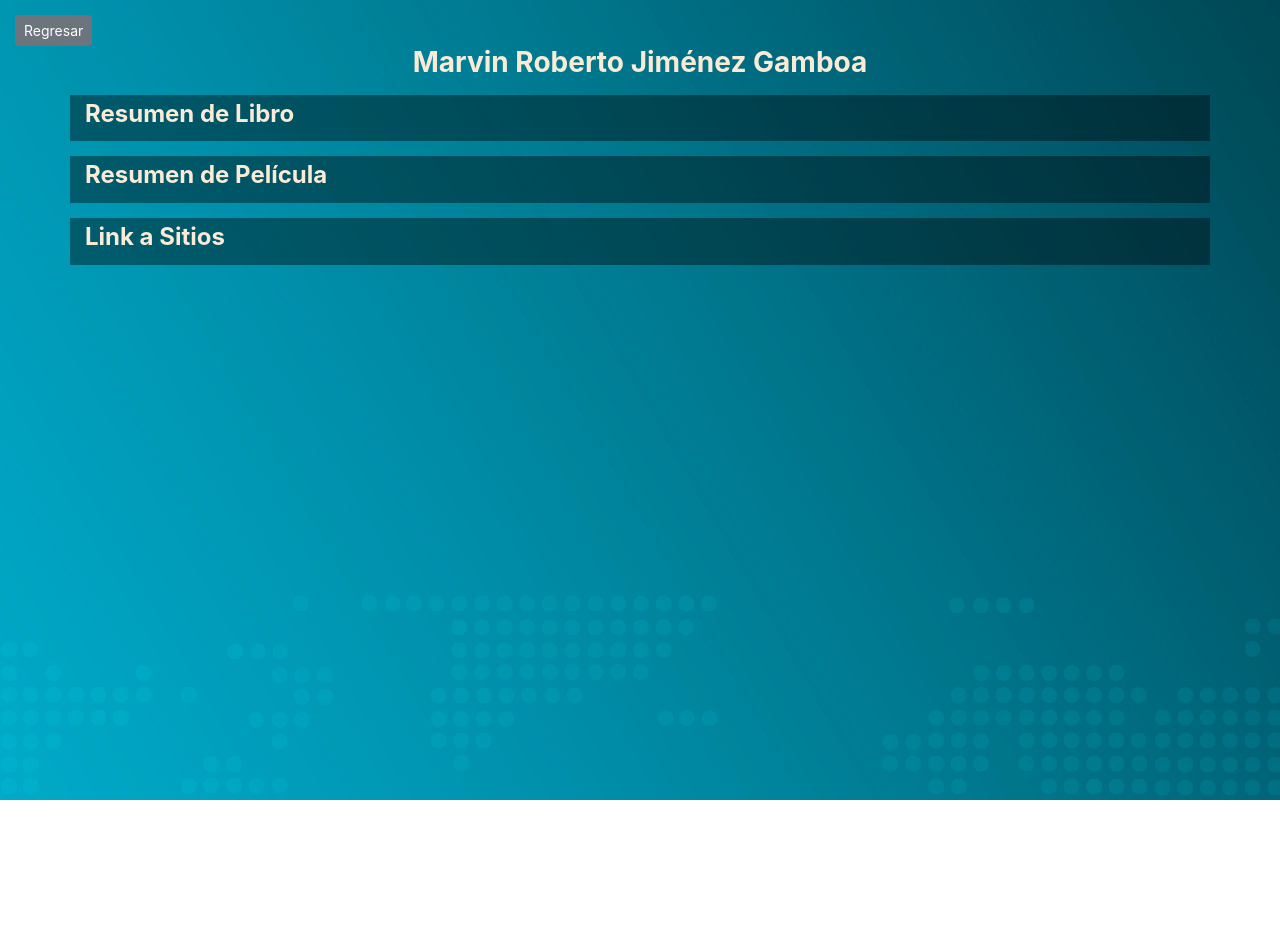
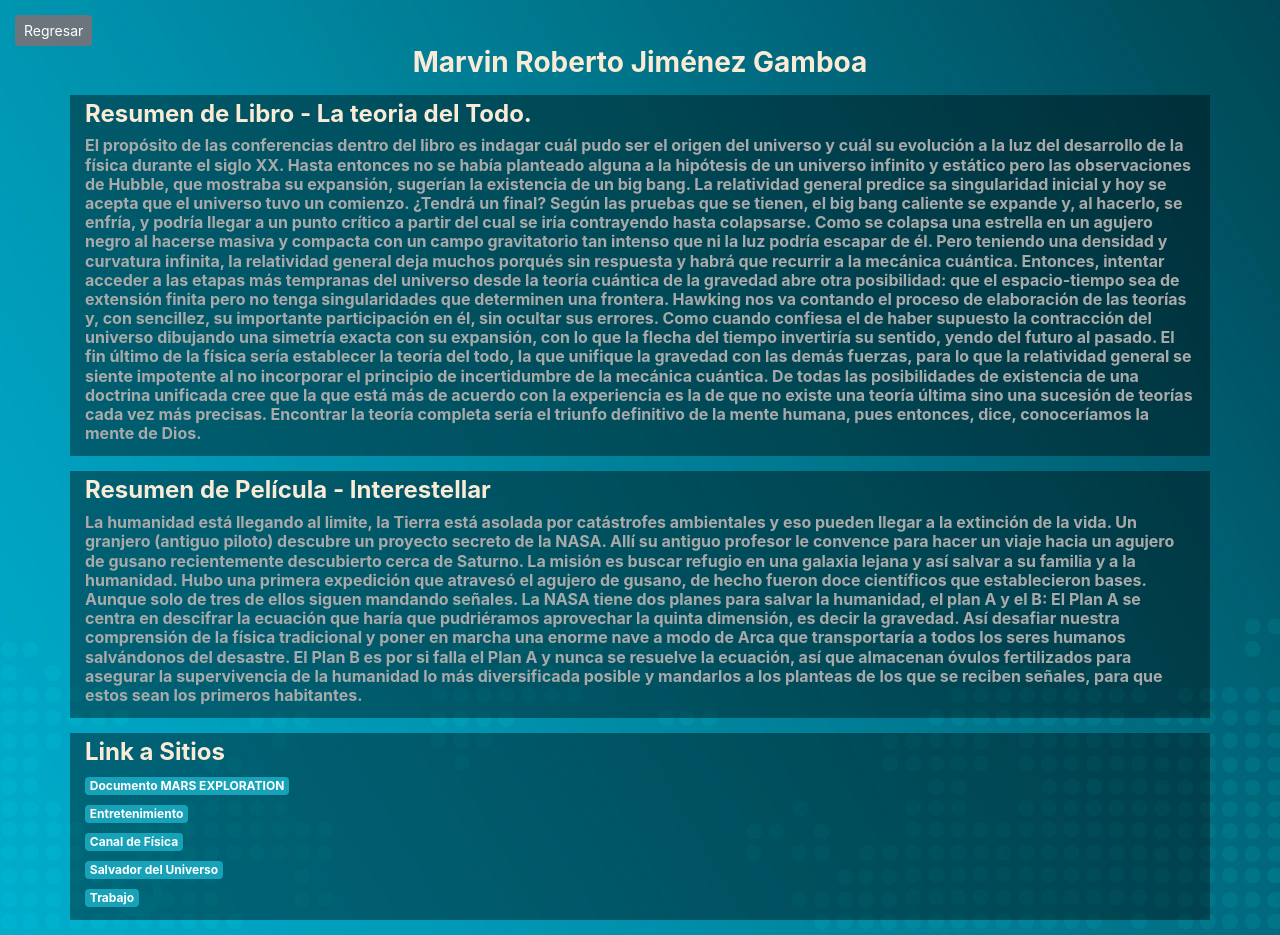
Before and after one commit to Fernando290608/TareaGit, a plain HTML site: page marvin_jimenez/index.html in a window 1280 px wide. Before the commit the page ends 800 px from the top, so only its background shows below. Drawn offline with nearby package versions, Linux system fonts and the light colour scheme.

Commit message:
Información de mi perfil.

```diff
--- a/assets/css/style_marvin.css
+++ b/assets/css/style_marvin.css
@@ -17,6 +17,13 @@ body{
 
 }
 
+.text_sec{
+
+    font-weight: bold;
+    color: darkgray;
+
+}
+
 .block{
 
     margin-top: 15px;
--- a/marvin_jimenez/index.html
+++ b/marvin_jimenez/index.html
@@ -14,13 +14,55 @@
             <h3 class="text">Marvin Roberto Jiménez Gamboa</h3>
         </div>
         <div class="container block">
-            <h4 class="text">Resumen de Libro</h4>
+            <h4 class="text">Resumen de Libro - La teoria del Todo.</h4>
+            <h6 class="text_sec">El propósito de las conferencias dentro del libro es indagar cuál pudo ser el origen del universo y cuál su evolución a la luz del
+                desarrollo de la física durante el siglo XX. Hasta entonces no se había planteado
+                alguna a la hipótesis de un universo infinito y estático pero las observaciones de Hubble,
+                que mostraba su expansión, sugerían la existencia de un big bang. La relatividad general predice
+                sa singularidad inicial y hoy se acepta que el universo tuvo un comienzo. ¿Tendrá un final?
+                Según las pruebas que se tienen, el big bang caliente se expande y, al hacerlo, se enfría,
+                y podría llegar a un punto crítico a partir del cual se iría contrayendo hasta colapsarse.
+                Como se colapsa una estrella en un agujero negro al hacerse masiva y compacta con un campo
+                gravitatorio tan intenso que ni la luz podría escapar de él. Pero teniendo una densidad y curvatura
+                infinita, la relatividad general deja muchos porqués sin respuesta y habrá que recurrir a la mecánica
+                cuántica. Entonces, intentar acceder a las etapas más tempranas del universo desde la teoría
+                cuántica de la gravedad abre otra posibilidad: que el espacio-tiempo sea de extensión finita pero
+                no tenga singularidades que determinen una frontera. Hawking nos va contando el proceso de
+                elaboración de las teorías y, con sencillez, su importante participación en él, sin ocultar sus errores.
+                Como cuando confiesa el de haber supuesto la contracción del universo dibujando una simetría exacta
+                con su expansión, con lo que la flecha del tiempo invertiría su sentido, yendo del futuro al pasado.
+                El fin último de la física sería establecer la teoría del todo, la que unifique la gravedad con las
+                demás fuerzas, para lo que la relatividad general se siente impotente al no incorporar el principio
+                de incertidumbre de la mecánica cuántica. De todas las posibilidades de existencia de una doctrina
+                unificada cree que la que está más de acuerdo con la experiencia es la de que no existe una teoría última
+                sino una sucesión de teorías cada vez más precisas. Encontrar la teoría completa sería el triunfo definitivo de la mente humana,
+                pues entonces, dice, conoceríamos la mente de Dios.</h6>
         </div>
         <div class="container block">
-            <h4 class="text">Resumen de Película</h4>
+            <h4 class="text">Resumen de Película - Interestellar</h4>
+            <h6 class="text_sec">
+                La humanidad está llegando al limite, la Tierra está asolada por catástrofes ambientales y eso pueden llegar
+                a la extinción de la vida. Un granjero (antiguo piloto) descubre un proyecto secreto de la NASA.
+                Allí su antiguo profesor le convence para hacer un viaje hacia un agujero de gusano recientemente
+                descubierto cerca de Saturno. La misión es buscar refugio en una galaxia lejana y así salvar a su familia
+                y a la humanidad.
+                Hubo una primera expedición que atravesó el agujero de gusano, de hecho fueron doce científicos que establecieron bases. Aunque solo de tres de ellos siguen mandando señales.
+                La NASA tiene dos planes para salvar la humanidad, el plan A y el B:
+                El Plan A se centra en descifrar la ecuación que haría que pudriéramos aprovechar la quinta dimensión,
+                es decir la gravedad. Así desafiar nuestra comprensión de la física tradicional y poner en marcha una
+                enorme nave a modo de Arca que transportaría a todos los seres humanos salvándonos del desastre.
+                El Plan B es por si falla el Plan A y nunca se resuelve la ecuación, así que almacenan óvulos fertilizados
+                para asegurar la supervivencia de la humanidad lo más diversificada posible y mandarlos a los planteas de
+                los que se reciben señales, para que estos sean los primeros habitantes.
+            </h6>
         </div>
         <div class="container block">
             <h4 class="text">Link a Sitios</h4>
+            <h6><a target="blank" class="badge badge-info" href="https://www.cia.gov/library/readingroom/docs/CIA-RDP96-00788R001900760001-9.pdf">Documento MARS EXPLORATION</a></h6>
+            <h6><a target="blank" class="badge badge-info" href="https://www.netflix.com/browse">Entretenimiento</a></h6>
+            <h6><a target="blank" class="badge badge-info" href="https://www.youtube.com/channel/UCQX_MZRCaluNKxkywkLEgfA">Canal de Física</a></h6>
+            <h6><a target="blank" class="badge badge-info" href="https://stackoverflow.com/">Salvador del Universo</a></h6>
+            <h6><a target="blank" class="badge badge-info" href="https://cadlabs.mx/">Trabajo</a></h6>
         </div>
     </body>
 </html>
```
